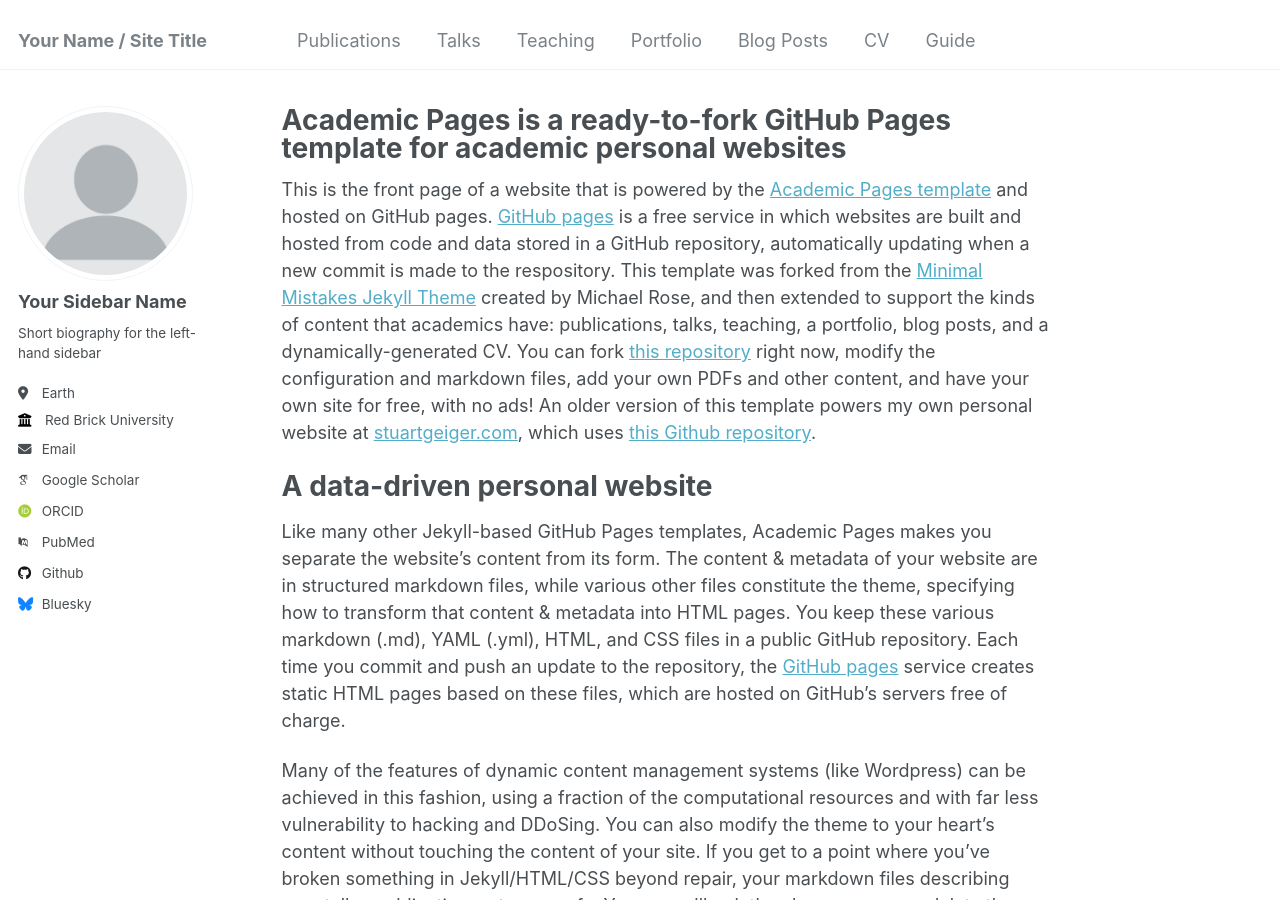
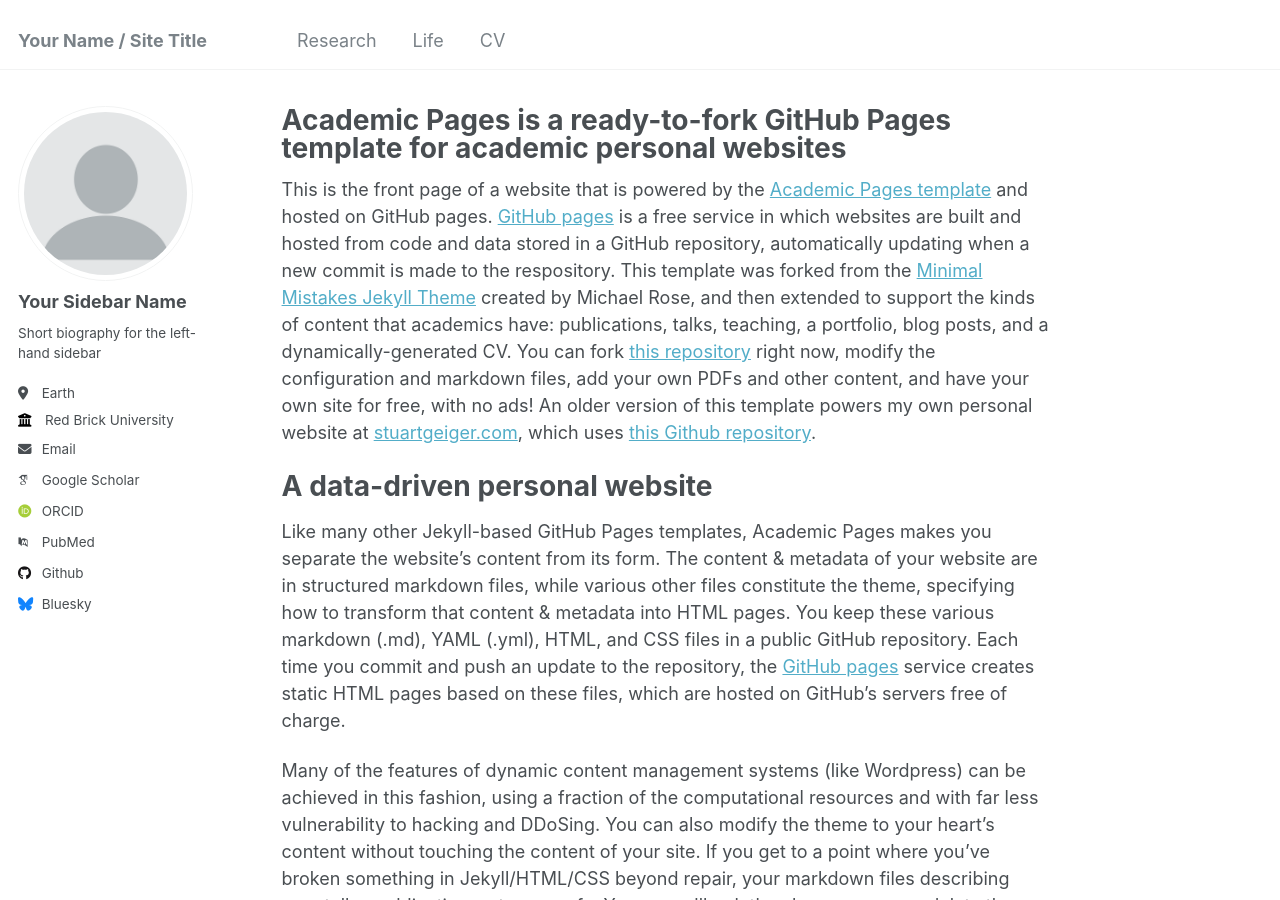
Before and after one commit to ShunRao8/shunrao8.github.io, a Jekyll site: the page built from _pages/about.md, in a window 1280 px wide and 900 px high. Built offline with Jekyll 4.4.1, drawn with Linux system fonts in a browser that asks for light colours; some web fonts are replaced.

Commit message:
Update navigation.yml

```diff
--- a/_data/navigation.yml
+++ b/_data/navigation.yml
@@ -5,23 +5,11 @@
 # prevent it from being included in the site.
 
 main:
-  - title: "Publications"
-    url: /publications/
+  - title: "Research"
+    url: /Research/
 
-  - title: "Talks"
-    url: /talks/
-
-  - title: "Teaching"
-    url: /teaching/
-
-  - title: "Portfolio"
-    url: /portfolio/
-
-  - title: "Blog Posts"
-    url: /year-archive/
+  - title: "Life"
+    url: /Life/
 
   - title: "CV"
     url: /cv/
-
-  - title: "Guide"
-    url: /markdown/
```
